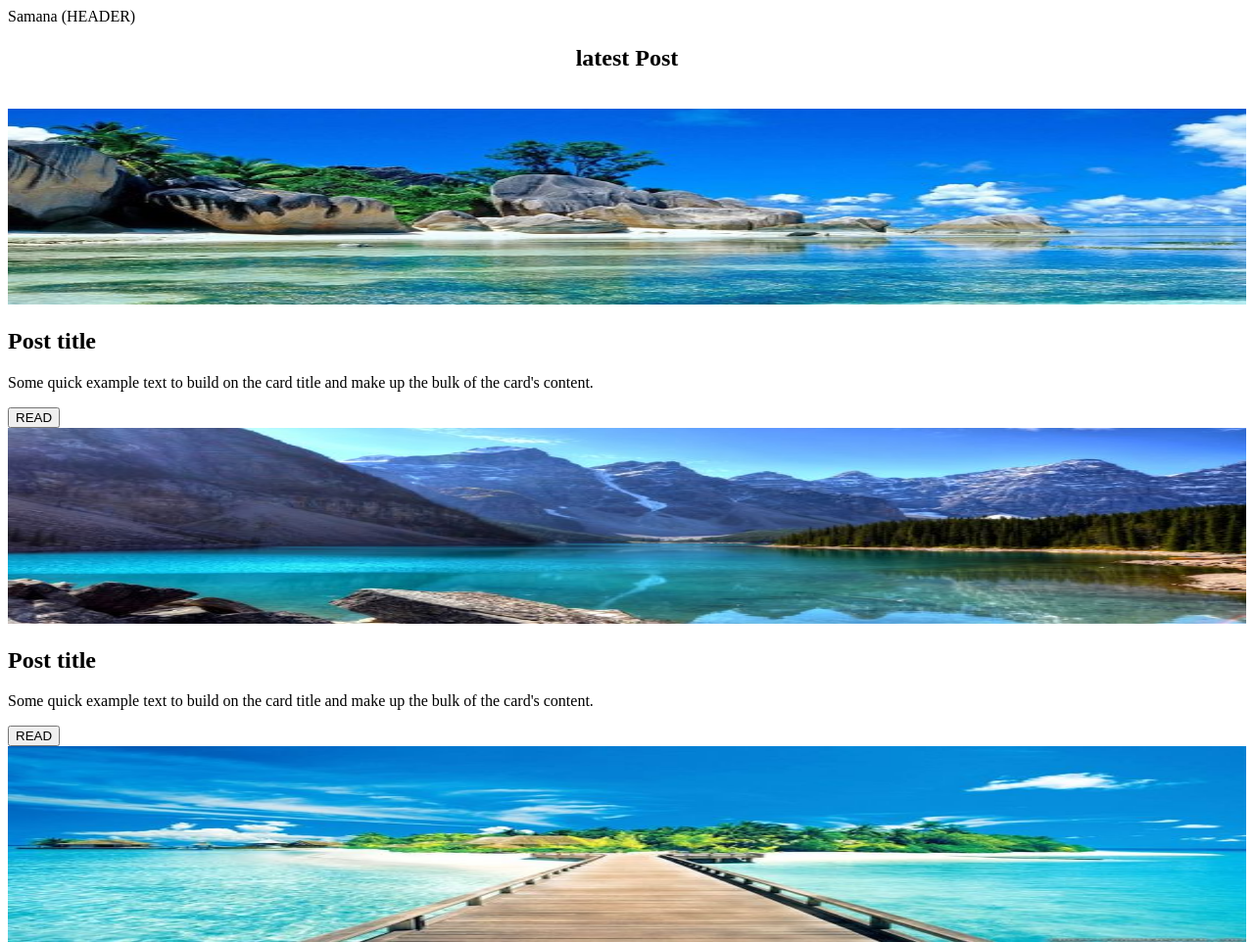
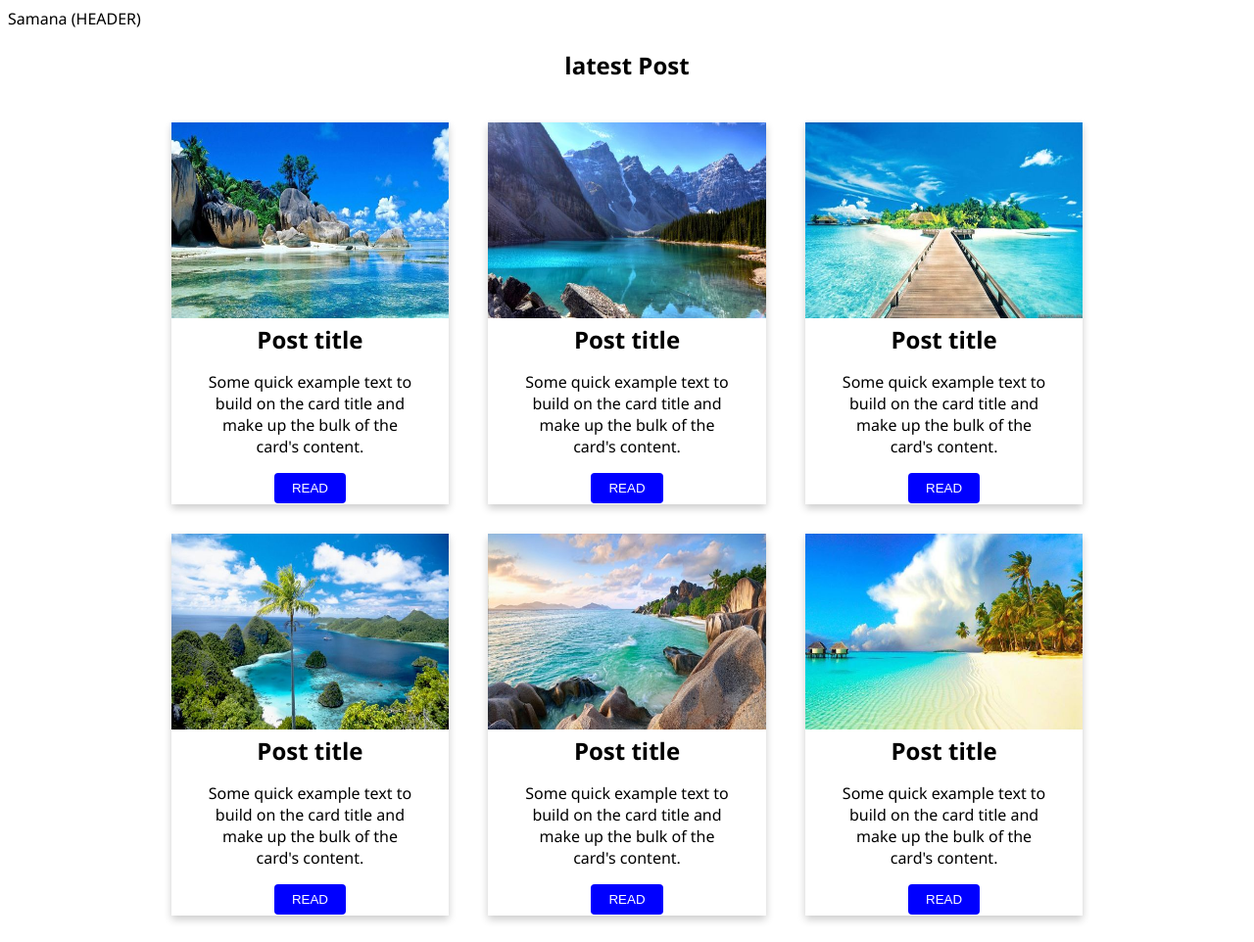
Before and after one commit to hodamadadi/Team-Working, a plain HTML site: page index.html in a window 1280 px wide. Shown: the top 962 px of the page at 98% size. Drawn offline with Linux system fonts and the light colour scheme.

Commit message:
Main Section Style

```diff
--- a/index.css
+++ b/index.css
@@ -29,3 +29,38 @@
   padding: 30px;
   font-family: Arial, Helvetica, sans-serif;
 }
+/**---‐----------------------------Main Section Style---------------------------------------**/
+
+body{
+        font-family: 'Segoe UI', Tahoma, Geneva, Verdana, sans-serif;
+    }
+    .container{
+        display: flex;
+        width: 80%;
+        flex-wrap: wrap;
+        justify-content: space-evenly;
+        margin: auto;
+    }
+    .card{
+        width: 28%;
+        text-align: center;
+        box-shadow: 0px 4px 8px 0px rgba(0,0,0,0.2);
+        height: 390px;
+        margin-bottom: 30px;
+    }
+    button{
+        padding: 8px 18px;
+        background-color: blue;
+        color: white;
+        border: none;
+        border-radius: 4px;
+    }
+    .card div{
+        padding: 0px 30px;
+    }
+    .pagination{
+        text-align: center;
+    }
+    h2{
+        margin: 0px;
+    }
```
